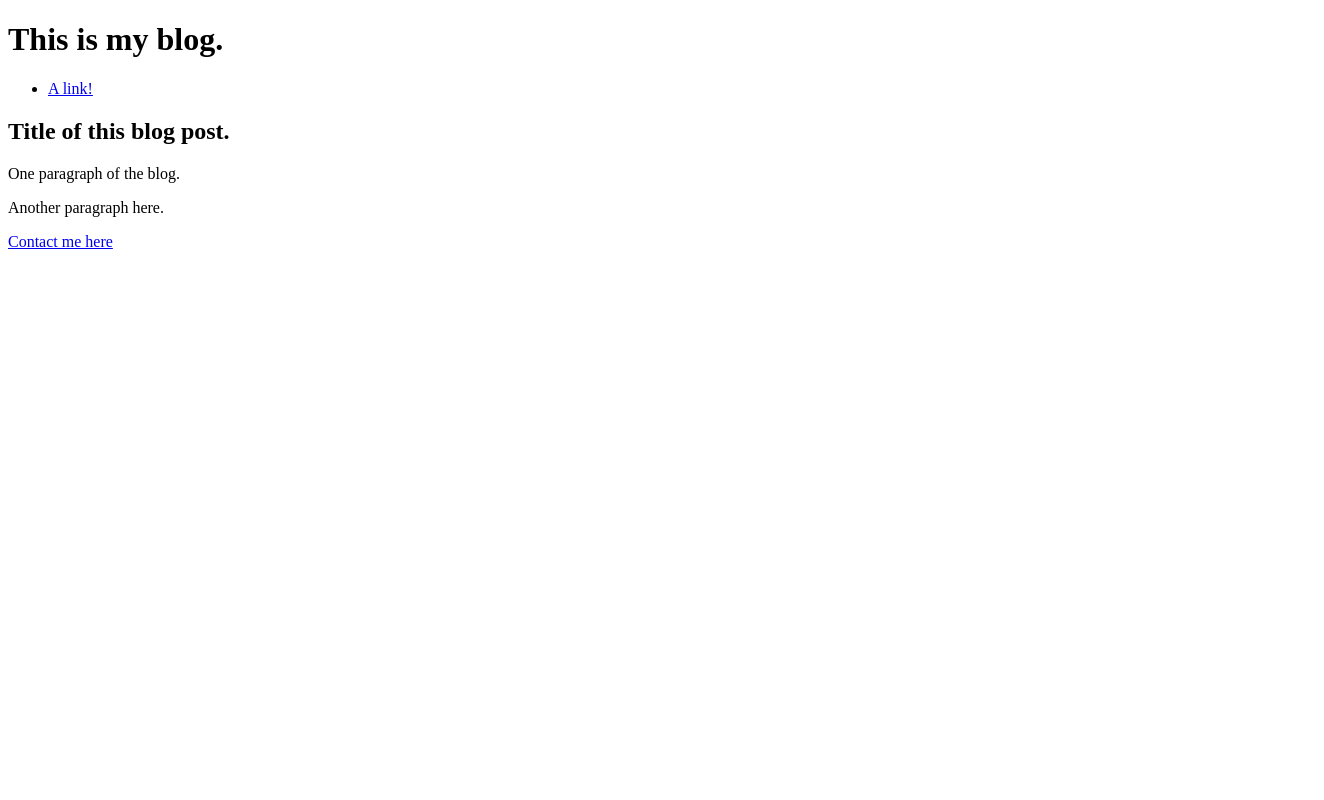
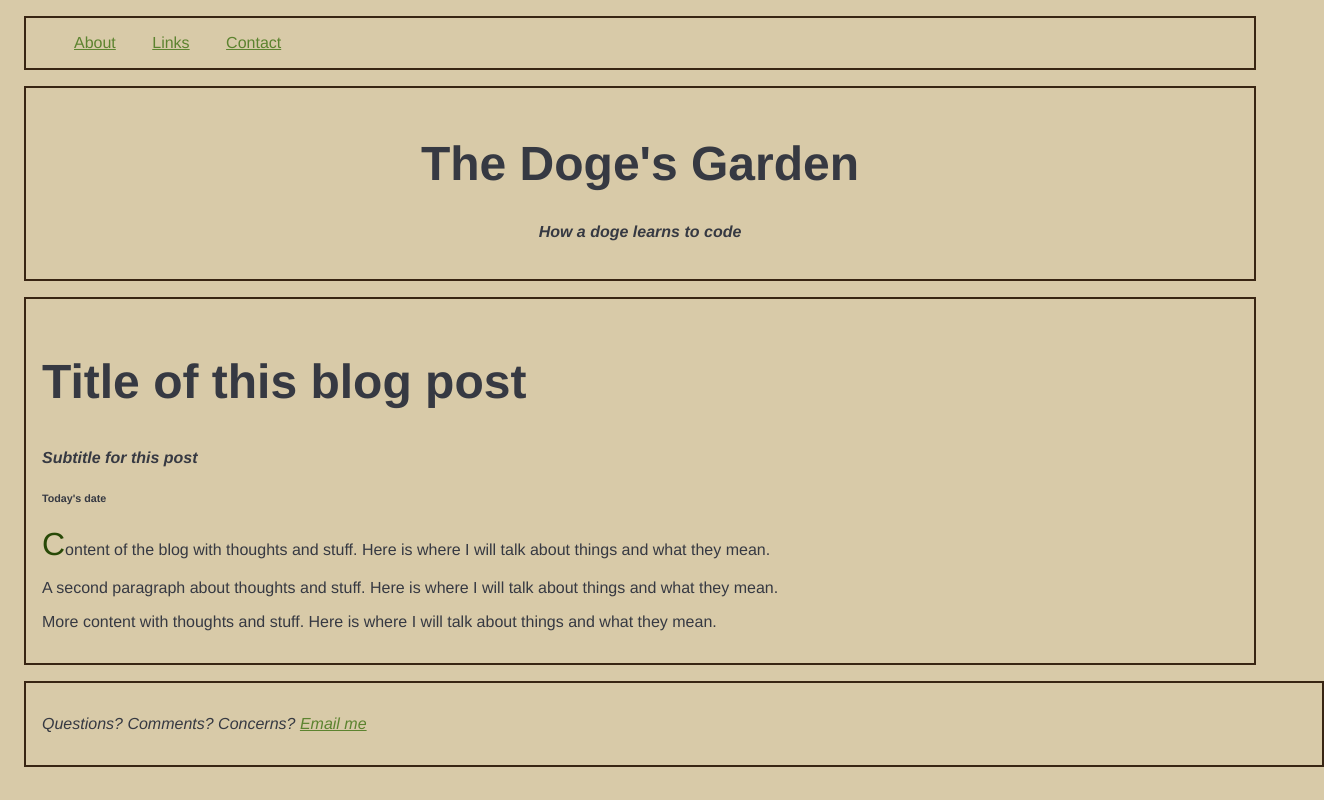
Before and after one commit to Whelpley/whelpley.github.io, a plain HTML site: page blog/blog-template.html in a window 1280 px wide. Shown: the whole page, 1324 px wide, since content can reach past the window. Drawn offline with Linux system fonts and the light colour scheme.

Commit message:
Refine Stylesheets for 3.5, create blog template stylesheet

```diff
--- a/blog/blog-template.html
+++ b/blog/blog-template.html
@@ -1,35 +1,54 @@
 <!DOCTYPE html>
+
 <html>
 
 <head>
-
-  <title>Individual Blog Post</title>
-
+  <link type="text/css" rel="stylesheet" href="../stylesheets/default.css"/>
+  <link type="text/css" rel="stylesheet" href="../stylesheets/blog.css"/>
+  <title>Doge's Technical Blog Template</title>
 </head>
 
 <body>
 
-  <header>
-    <h1>This is my blog.</h1>
-  </header>
+  <div>
+    <nav>
+      <ul>
+        <li><a href="#">About</a></li>
+        <li><a href="#">Links</a></li>
+        <li><a href="#">Contact</a></li>
+      </ul>
+    </nav>
+  </div>
 
-  <nav>
-    <ul>
-      <li><a href="#">A link!</a></li>
-    </ul>
-  </nav>
+  <div>
+    <header>
+      <h1>The Doge's Garden</h1>
+      <h4>How a doge learns to code</h4>
+    </header>
+  </div>
 
-  <article>
-    <h2>Title of this blog post.</h2>
-    <p>One paragraph of the blog.</p>
-    <p>Another paragraph here.</p>
-  </article>
+  <div>
+    <main>
+      <h2>Title of this blog post</h2>
+      <h4>Subtitle for this post</h4>
+      <h6>Today's date</h6>
 
-  <footer>
-    <a href="mailto:whelpley@gmail.com">Contact me here</a>
-  </footer>
+      <p>Content of the blog with thoughts and stuff. Here is where I will talk about things and what they mean.</p>
+      <p>A second paragraph about thoughts and stuff. Here is where I will talk about things and what they mean.</p>
+      <p>More content with thoughts and stuff. Here is where I will talk about things and what they mean.</p>
+
+    </main>
+  </div>
+
+  <div>
+    <footer>
+      <p>Questions? Comments? Concerns? <a href="mailto:whelpley@gmail.com">Email me</a></p>
+    </footer>
+  </div>
 
 </body>
+
+</html>
 
 <!--
 How was it to wireframe and create an HTML page with a pair?
--- a/stylesheets/blog.css
+++ b/stylesheets/blog.css
@@ -0,0 +1,18 @@
+main h2 {
+  font-size: 3em;
+  font-weight: bold;
+}
+
+main h4 {
+  font-style: italic;
+}
+
+main h6 {
+  font-weight: bold;
+  margin-bottom: 2em;
+}
+
+main > p:first-of-type::first-letter {
+  font-size: 200%;
+  color: #284907;
+  }
--- a/stylesheets/default.css
+++ b/stylesheets/default.css
@@ -1,16 +1,22 @@
+/* Palette Guide:
+Tan - #d8caa8
+Light Green - #5c832f
+Green - #284907
+Brown - #382513
+Blue-Gray - #363942
+*/
+
 /* all items */
 * {
-  background-color: white;
-  font-family: Arial;
+  background-color: #d8caa8;
+  font-family: Helvetica;
+  color: #363942;
 }
 
 /* nav bar */
 nav > ul {
-  position: static;
-  width: 100%;
   list-style-type: none;
-  border: 2px solid black;
-  background-color: white;
+  border: 2px solid #382513;
   margin: 1em;
   padding: 1em;
 }
@@ -18,34 +24,64 @@ nav > ul {
 /* get the nav bar in a horizontal line */
 nav > ul > li {
   display: inline;
+  margin-left: 2em;
 }
 
 /* header */
 header {
-  position: static;
-  top: 0;
-  border: 2px solid black;
-  background-color: white;
+  border: 2px solid #382513;
   text-align: center;
   margin: 1em;
   padding: 1em;
 }
 
+header h1 {
+  font-size: 3em;
+}
+
+header h4 {
+  font-style: italic;
+}
+
 /* main section */
 main {
-  position: static;
-  border: 2px solid black;
-  background-color: white;
+  border: 2px solid #382513;
   margin: 1em;
   padding: 1em;
 }
 
+main h2 {
+  font-size: 2em;
+}
+
+/*image formatting - size format, box up, and shift right*/
+main img {
+  float: right;
+  height: 20em;
+  width: 20em;
+  padding: 1px;
+  border: 1px solid #382513;
+}
+
+/*blog list*/
+main li {
+  margin-bottom: 1em;
+}
+
 /* footer bar */
 footer {
-  position: static;
   width: 100%;
-  border: 2px solid black;
-  background-color: white;
+  border: 2px solid #382513;
   margin: 1em;
   padding: 1em;
+  font-style: italic;
 }
+
+/* color of links */
+a:link {
+  color: #5c832f;
+}
+
+a:visited {
+  color: #284907;
+}
```
Also changed, not shown: blog/git.html (+42 -26 lines), index.html (+9 -10 lines).
